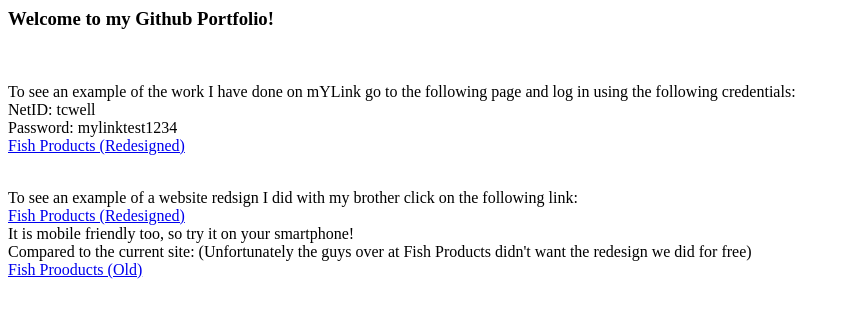
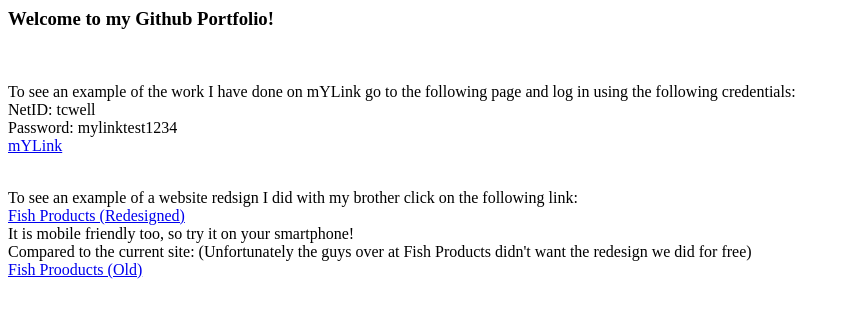
Before and after one commit to tymadsen/portfolio, a plain HTML site: page index.html in a window 1280 px wide. Shown: the whole page, without its empty margins (0-850 px from the left). Drawn offline with Linux system fonts and the light colour scheme.

Commit message:
Update index.html

```diff
--- a/index.html
+++ b/index.html
@@ -9,7 +9,7 @@
       <br>
       <label>Password: mylinktest1234</label>
       <br>
-      <a target="blank" href="http://mylink.byu.edu">Fish Products (Redesigned)</a>
+      <a target="blank" href="http://mylink.byu.edu">mYLink</a>
       <br>
     </p>
     <p>
```
